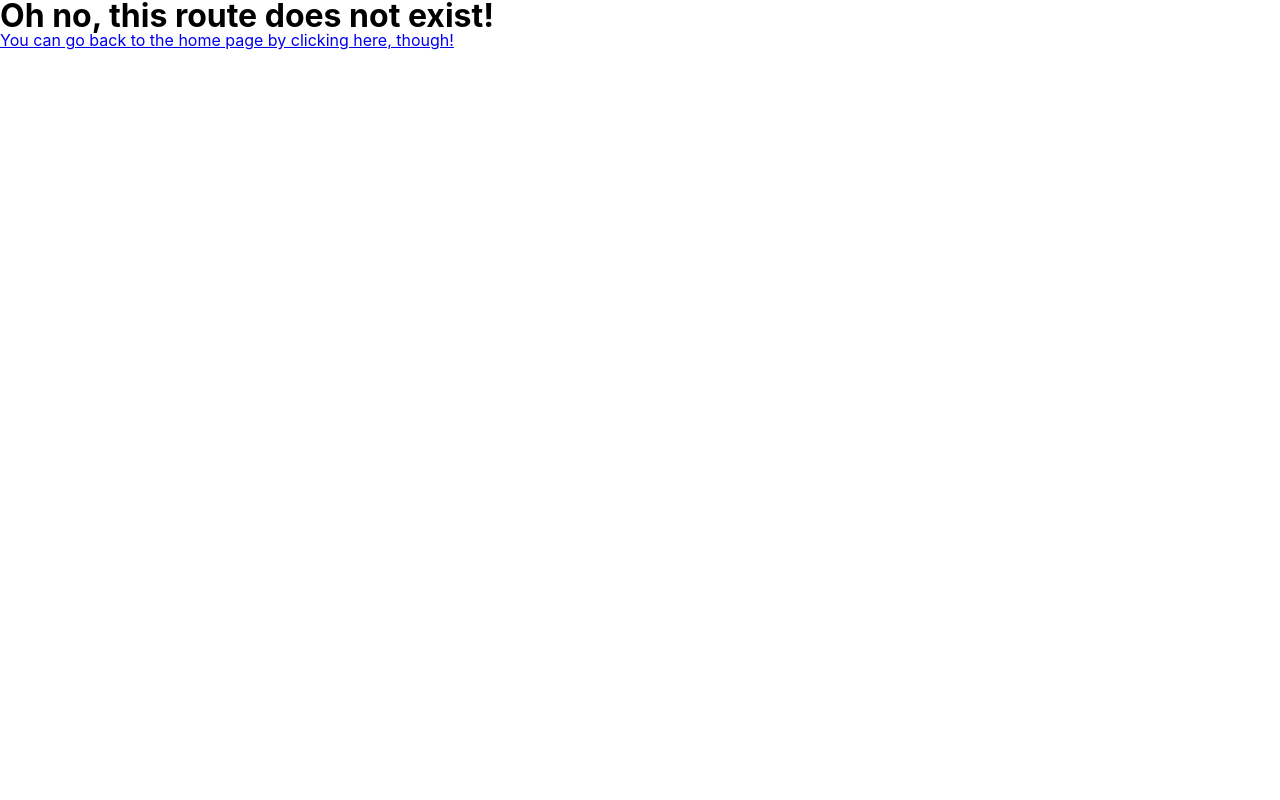
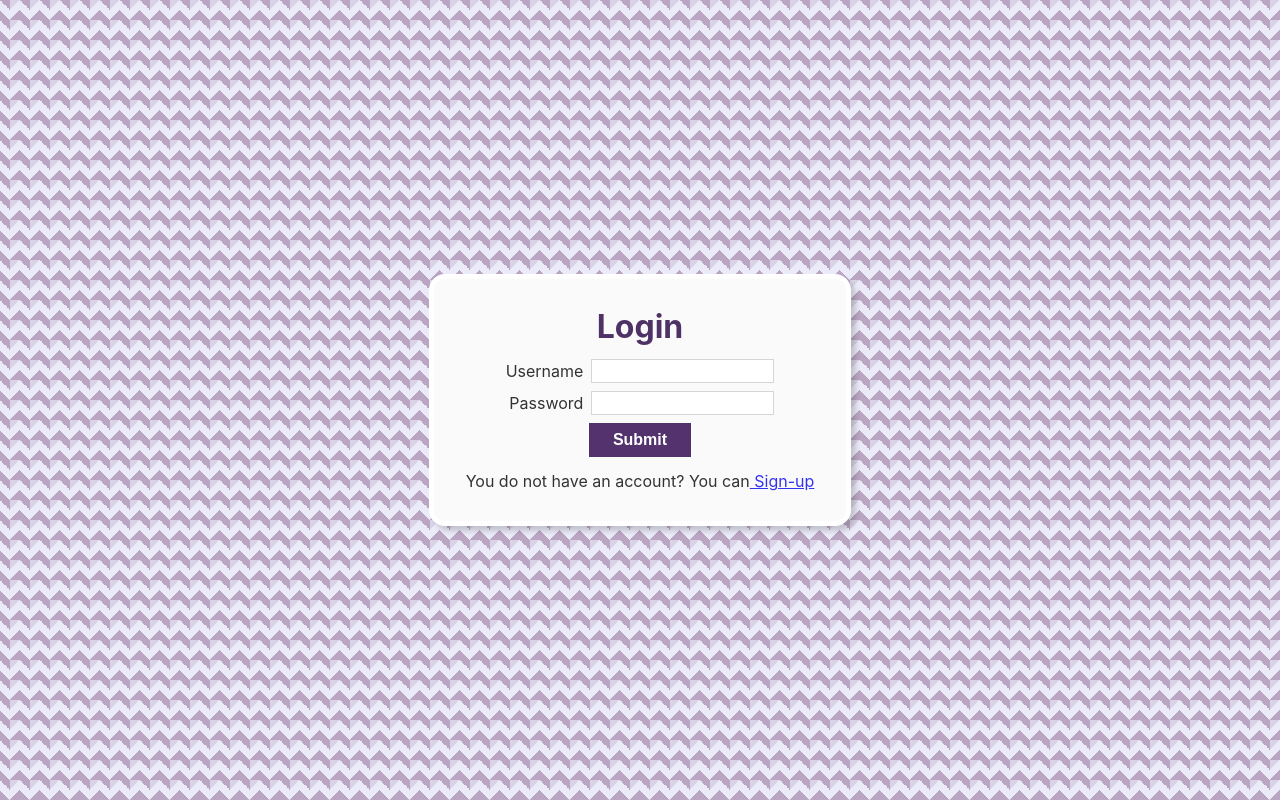
Before and after one commit to AlejandroXVII/messaging-app, a React (Vite) app: page /log-in in a window 1280 px wide. Built offline with nearby package versions, Linux system fonts and the light colour scheme.

Commit message:
Create a Login page and its functionalities
Also store the jwt in the cookie and create a button
to logout, in other words delate the jwt cookie

```diff
--- a/package.json
+++ b/package.json
@@ -14,7 +14,8 @@
 		"prop-types": "^15.8.1",
 		"react": "^18.2.0",
 		"react-dom": "^18.2.0",
-		"react-router-dom": "^6.21.3"
+		"react-router-dom": "^6.21.3",
+		"universal-cookie": "^7.1.0"
 	},
 	"devDependencies": {
 		"@testing-library/jest-dom": "^6.3.0",
--- a/src/App.jsx
+++ b/src/App.jsx
@@ -1,4 +1,4 @@
-//import { Link } from "react-router-dom";
+import LogoutButton from "./components/LogoutButton";
 
 const App = () => {
 	return (
@@ -7,7 +7,7 @@ const App = () => {
 			<p>EXAMPLE TEXT TO SHOW HOW IT SEEM</p>
 			<div>
 				<button className="savedBtn">Accept</button>
-				<button>Cancel</button>
+				<LogoutButton />
 			</div>
 		</div>
 	);
--- a/src/Router.jsx
+++ b/src/Router.jsx
@@ -2,6 +2,7 @@ import { createBrowserRouter, RouterProvider } from "react-router-dom";
 import App from "./App";
 import ErrorPage from "./ErrorPage";
 import SignUp from "./pages/SignUp";
+import Login from "./pages/Login";
 
 const Router = () => {
 	const router = createBrowserRouter([
@@ -14,6 +15,10 @@ const Router = () => {
 			path: "sign-up",
 			element: <SignUp />,
 		},
+		{
+			path: "log-in",
+			element: <Login />,
+		},
 	]);
 
 	return <RouterProvider router={router} />;
--- /dev/null
+++ b/src/components/LogoutButton.jsx
@@ -0,0 +1,15 @@
+import { useNavigate } from "react-router-dom";
+import Cookies from "universal-cookie";
+
+const LogoutButton = () => {
+	const navigate = useNavigate();
+	const cookies = new Cookies(null, { path: "/" });
+	function logoutUser() {
+		cookies.remove("token");
+		navigate("/log-in");
+		return;
+	}
+	return <button onClick={logoutUser}>Logout</button>;
+};
+
+export default LogoutButton;
--- a/src/pages/Login.jsx
+++ b/src/pages/Login.jsx
@@ -1,86 +1,56 @@
 import { Link } from "react-router-dom";
 import "../styles/form.css";
 import { useNavigate } from "react-router-dom";
-import { useState } from "react";
+import Cookies from "universal-cookie";
 
-const SignUp = () => {
+const Login = () => {
 	const navigate = useNavigate();
 	const API_URL = "http://localhost:3000";
-	const [password, setPassword] = useState("");
-	const [confirmPassword, setConfirmPassword] = useState("");
-	async function registerUser(e) {
+	const cookies = new Cookies(null, { path: "/" });
+	async function loginUser(e) {
 		// Default options are marked with *
-		if (password === confirmPassword) {
-			await fetch(API_URL + "/users", {
+		const response = await fetch(API_URL + "/login", {
 			method: "POST",
 			headers: {
 				Accept: "application/json",
 				"Content-Type": "application/json",
+				"Set-Cookie": "name1=value1",
 			},
 			body: JSON.stringify({
-					full_name: e.full_name.value,
 				username: e.username.value,
-					email: e.email.value,
 				password: e.password.value,
 			}),
 		});
+		const token = await response.json();
+		//response.headers.getSetCookie();
+		cookies.set("token", token);
 		navigate("/");
 		return; // parses JSON response into native JavaScript objects
-		}
 	}
 	return (
 		<div className="container-form">
 			<div className="form">
-				<h1>Sing up</h1>
+				<h1>Login</h1>
 				<form
 					action="POST"
 					onSubmit={(e) => {
 						e.preventDefault();
-						registerUser(e.target);
+						loginUser(e.target);
 					}}
 				>
-					<label htmlFor="full_name">Full name</label>
-					<input name="full_name" type="text" required />
 					<label htmlFor="username">Username</label>
 					<input name="username" type="text" required />
-					<label htmlFor="email">Email</label>
-					<input name="email" type="email" required />
 					<label htmlFor="password">Password</label>
-					<input
-						name="password"
-						type="password"
-						required
-						onChange={(e) => setPassword(e.target.value)}
-						style={{
-							backgroundColor:
-								password !== confirmPassword
-									? "#ff000033"
-									: null,
-						}}
-					/>
-					<label htmlFor="confirm_password">Confirm password</label>
-					<input
-						name="confirm_password"
-						type="password"
-						required
-						onChange={(e) => setConfirmPassword(e.target.value)}
-						style={{
-							backgroundColor:
-								password !== confirmPassword
-									? "#ff000033"
-									: null,
-						}}
-					/>
-
-					<button>Sign Up</button>
+					<input name="password" type="password" required />
+					<button>Submit</button>
 				</form>
 				<p>
-					Do you already have an account?
-					<Link to={"/login"}> Long-in</Link>
+					You do not have an account? You can
+					<Link to={"/sign-up"}> Sign-up</Link>
 				</p>
 			</div>
 		</div>
 	);
 };
 
-export default SignUp;
+export default Login;
--- a/src/pages/SignUp.jsx
+++ b/src/pages/SignUp.jsx
@@ -24,7 +24,7 @@ const SignUp = () => {
 					password: e.password.value,
 				}),
 			});
-			navigate("/");
+			navigate("/log-in");
 			return; // parses JSON response into native JavaScript objects
 		}
 	}
@@ -72,11 +72,11 @@ const SignUp = () => {
 						}}
 					/>
 
-					<button>Sign Up</button>
+					<button>Submit</button>
 				</form>
 				<p>
 					Do you already have an account?
-					<Link to={"/login"}> Long-in</Link>
+					<Link to={"/log-in"}> Long-in</Link>
 				</p>
 			</div>
 		</div>
```
Also changed, not shown: 1 other file (tests, documents, lock files or other folders). Lines whose indentation alone changed are shown as unchanged.
